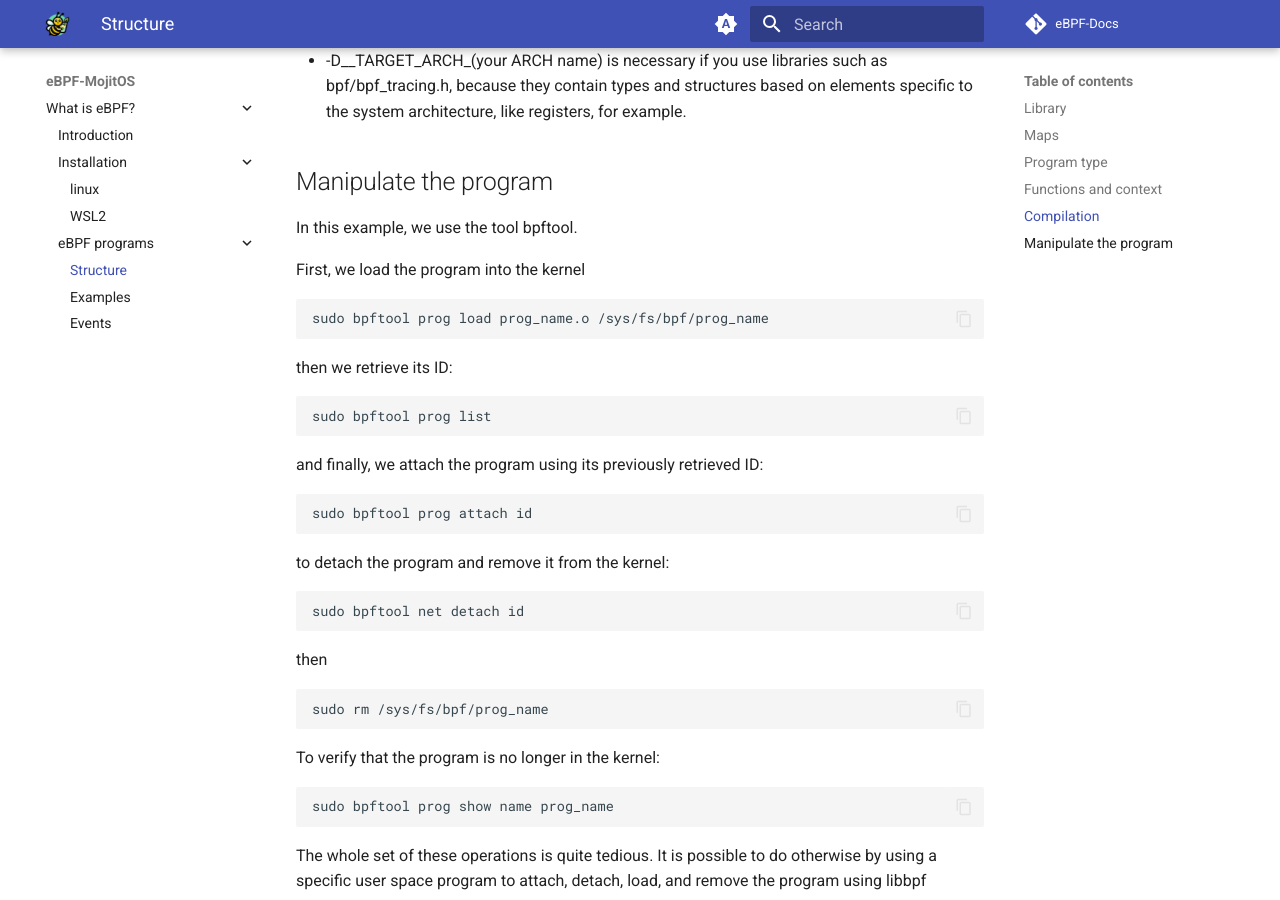
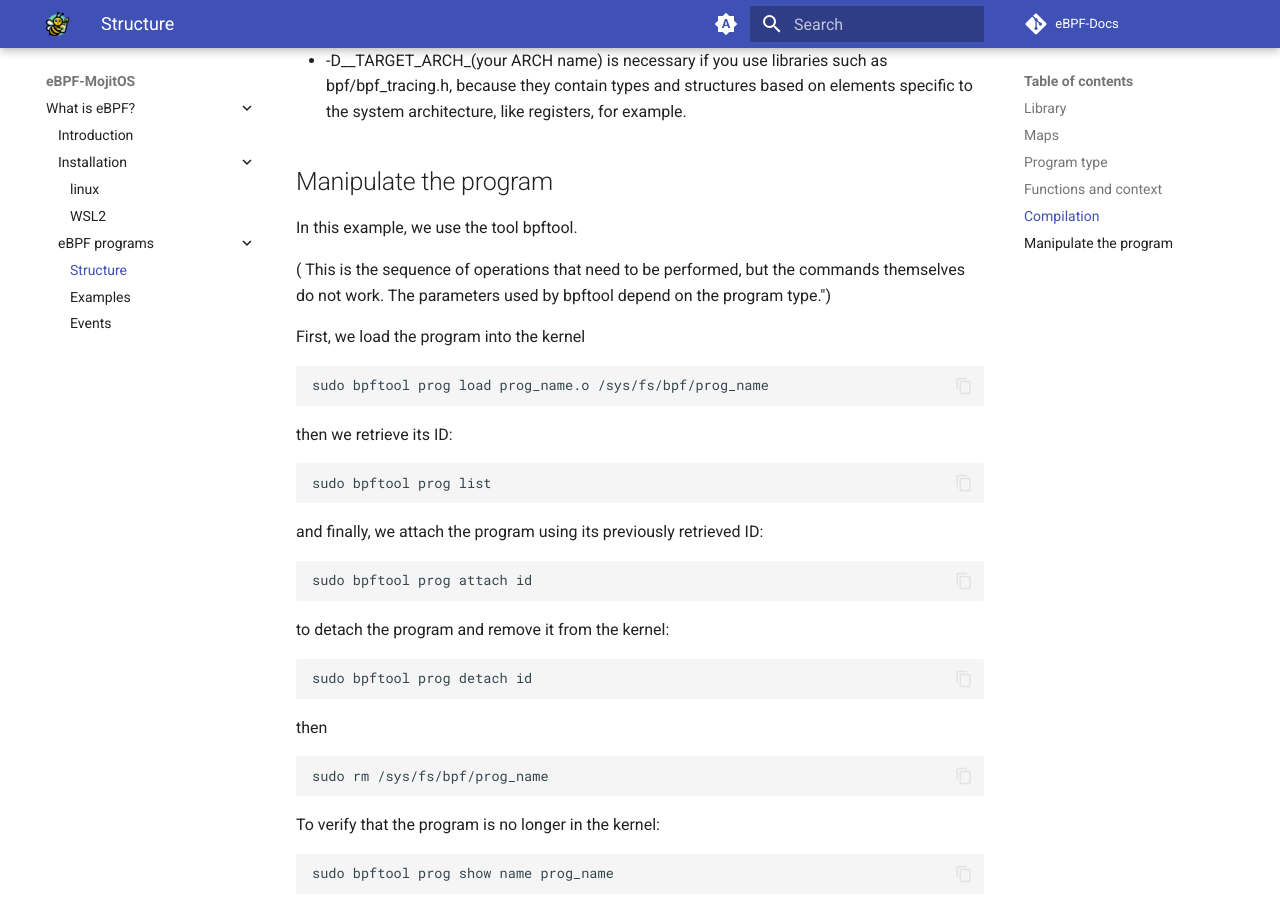
Before and after one commit to HDwayne/eBPF-Docs, an MkDocs documentation site: the page built from docs/eBPF_programs/structure_ebpf_program.md, in a window 1280 px wide and 900 px high, scrolled down 2761 px. Built offline with MkDocs 1.6.1 and Material for MkDocs 9.7.7, drawn with Linux system fonts in a browser that asks for light colours; comment, search, counter and statistics services are not loaded.

Commit message:
p'tite correction

```diff
--- a/docs/eBPF_programs/structure_ebpf_program.md
+++ b/docs/eBPF_programs/structure_ebpf_program.md
@@ -87,6 +87,8 @@ You can use Clang or GCC to do it. For example:
 
 In this example, we use the tool bpftool.
 
+( This is the sequence of operations that need to be performed, but the commands themselves do not work. The parameters used by bpftool depend on the program type.")
+
 First, we load the program into the kernel
 
     sudo bpftool prog load prog_name.o /sys/fs/bpf/prog_name
@@ -105,7 +107,7 @@ and finally, we attach the program using its previously retrieved ID:
 
 to detach the program and remove it from the kernel:
 
-    sudo bpftool net detach id
+    sudo bpftool prog detach id
 
 then
 
```
